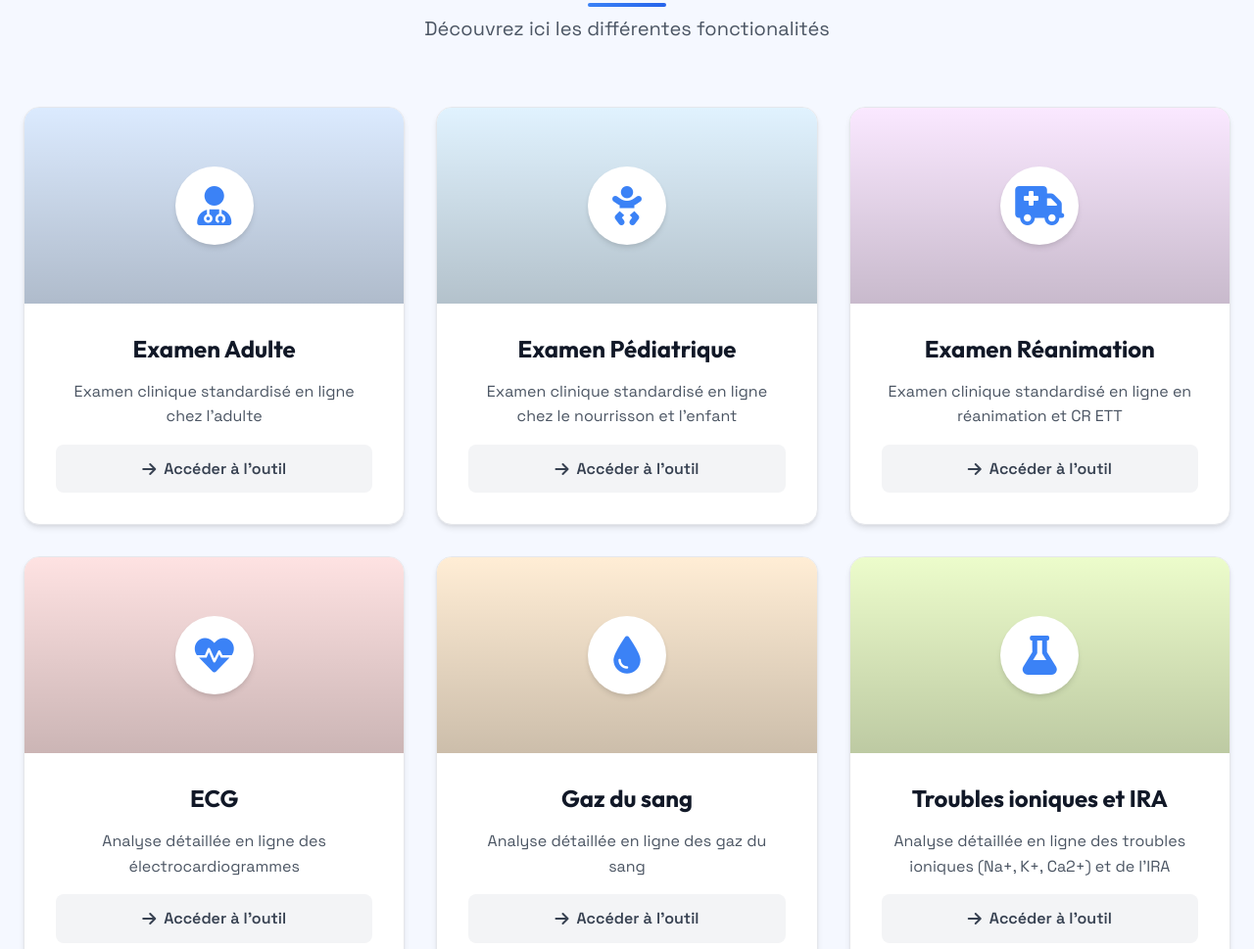
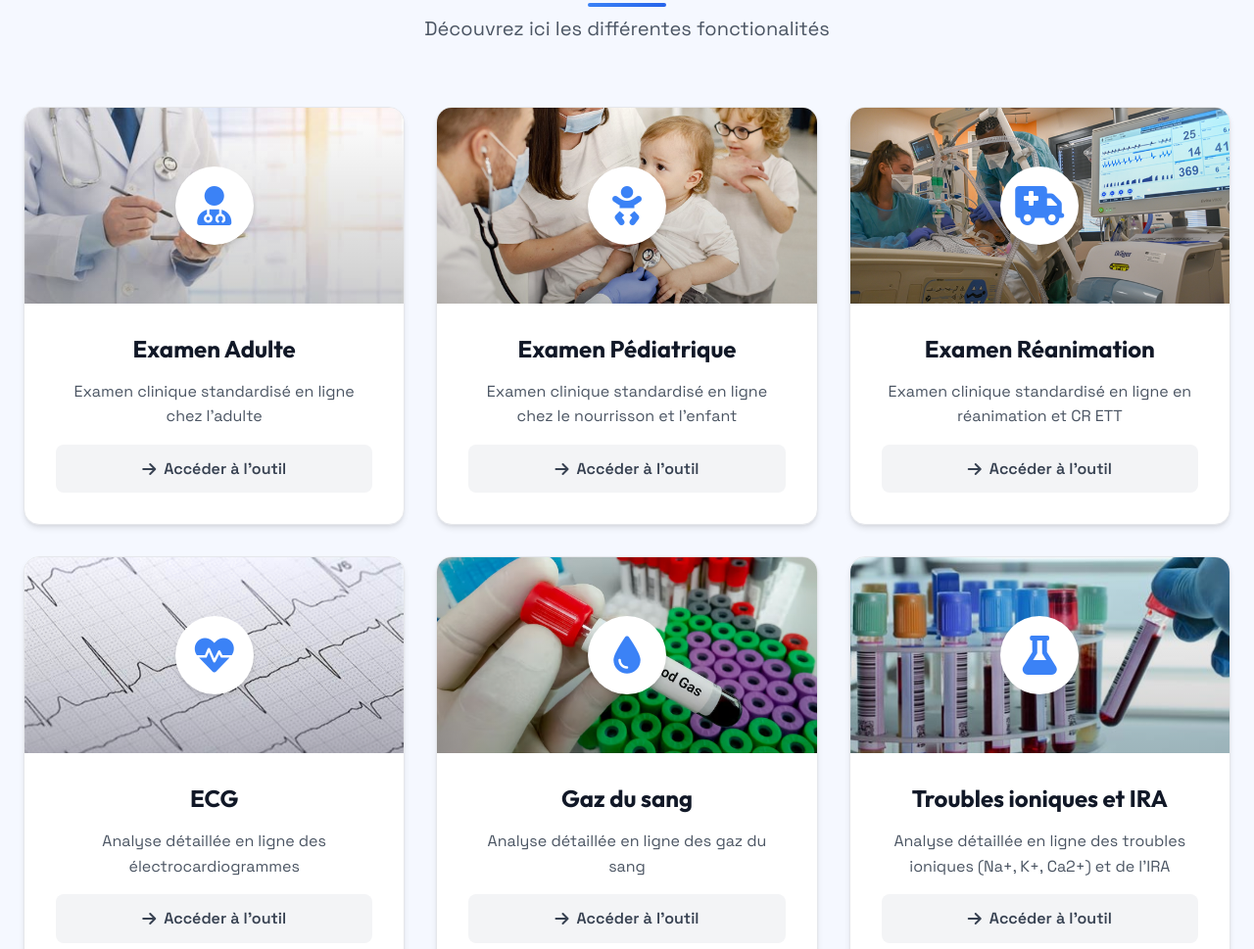
Before and after one commit to JEZENN/TypixClin, a plain HTML site: page index.html in a window 1280 px wide. Shown: the part 1866-2835 px from the top of the page at 98% size. Drawn offline with Linux system fonts and the light colour scheme.

Commit message:
Add files via upload

```diff
--- a/index.html
+++ b/index.html
@@ -1662,7 +1662,7 @@ height="0" width="0" style="display:none;visibility:hidden"></iframe></noscript>
 
         <div class="tools-grid">
             <div class="tool-card" data-delay="0">
-                <div class="tool-image" style="background-color: #dbeafe;" >
+                <div class="tool-image" style="background-image: url('Outilexamcliniqueadulte.jpg');" >
                     <div class="tool-icon">
                         <i class="fas fa-user-md"></i>
                     </div>
@@ -1681,7 +1681,7 @@ height="0" width="0" style="display:none;visibility:hidden"></iframe></noscript>
             </div>
 
             <div class="tool-card" data-delay="100">
-                <div class="tool-image" style="background-color: #e0f2fe;">
+                <div class="tool-image" style="background-image: url('OutilPed.jpg');">
                     <div class="tool-icon">
                         <i class="fas fa-baby"></i>
                     </div>
@@ -1699,7 +1699,7 @@ height="0" width="0" style="display:none;visibility:hidden"></iframe></noscript>
             </div>
 
             <div class="tool-card" data-delay="200">
-                <div class="tool-image" style="background-color: #fae8ff;">
+                <div class="tool-image" style="background-image: url('OutilRéa.png');">
                     <div class="tool-icon">
                         <i class="fas fa-ambulance"></i>
                     </div>
@@ -1717,7 +1717,7 @@ height="0" width="0" style="display:none;visibility:hidden"></iframe></noscript>
             </div>
 
             <div class="tool-card" data-delay="300">
-                <div class="tool-image" style="background-color: #fee2e2;">
+                <div class="tool-image" style="background-image: url('Outilecg.jpg');">
                     <div class="tool-icon">
                         <i class="fas fa-heartbeat"></i>
                     </div>
@@ -1735,7 +1735,7 @@ height="0" width="0" style="display:none;visibility:hidden"></iframe></noscript>
             </div>
 
             <div class="tool-card" data-delay="400">
-                <div class="tool-image" style="background-color: #ffedd5;">
+                <div class="tool-image" style="background-image: url('OutilGDS.avif');">
                     <div class="tool-icon">
                         <i class="fas fa-tint"></i>
                     </div>
@@ -1753,7 +1753,7 @@ height="0" width="0" style="display:none;visibility:hidden"></iframe></noscript>
             </div>
 
             <div class="tool-card" data-delay="500">
-                <div class="tool-image" style="background-color: #ecfccb;">
+                <div class="tool-image" style="background-image: url('Outiliono.jpg');">
                     <div class="tool-icon">
                         <i class="fas fa-flask"></i>
                     </div>
```
